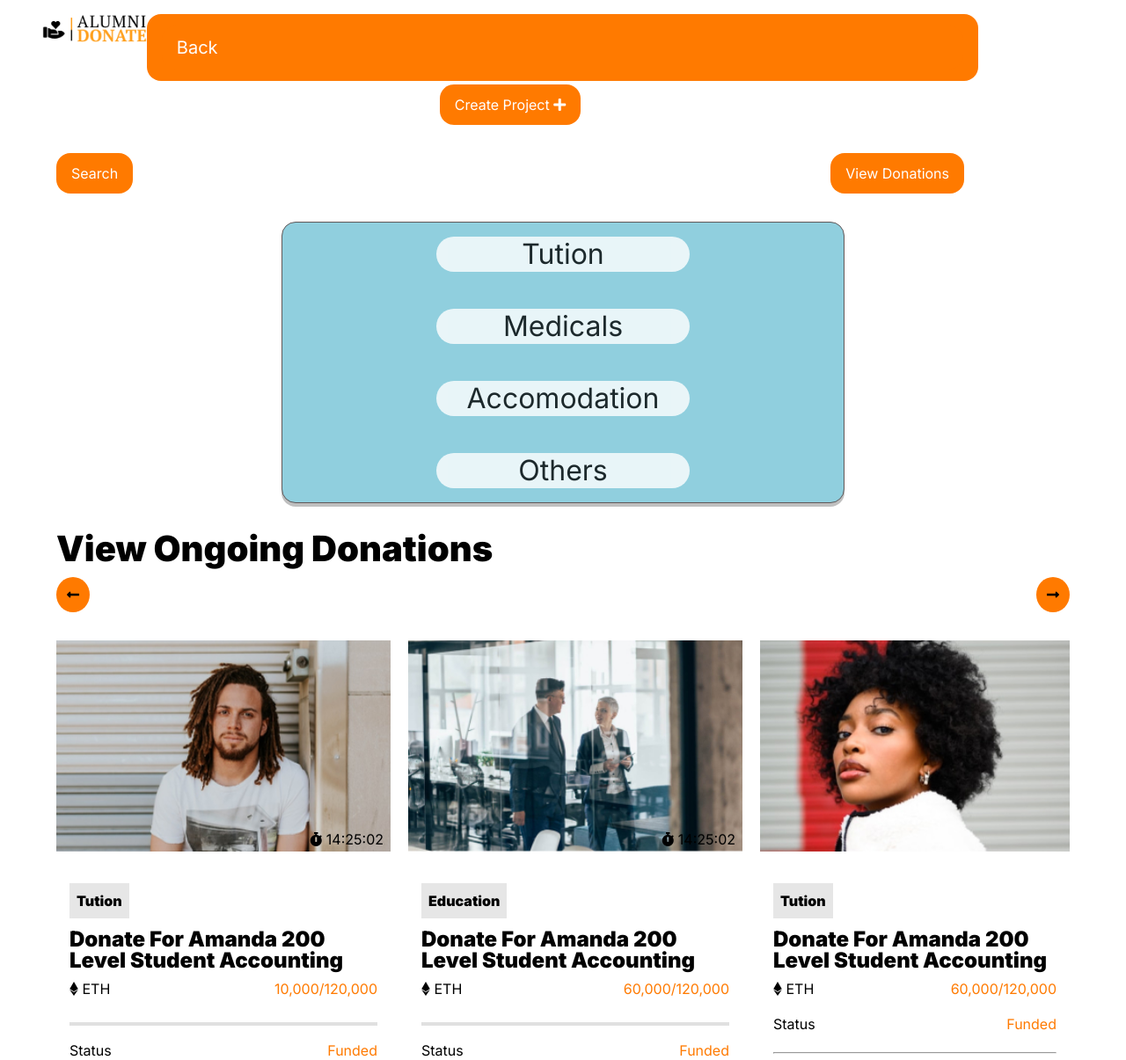
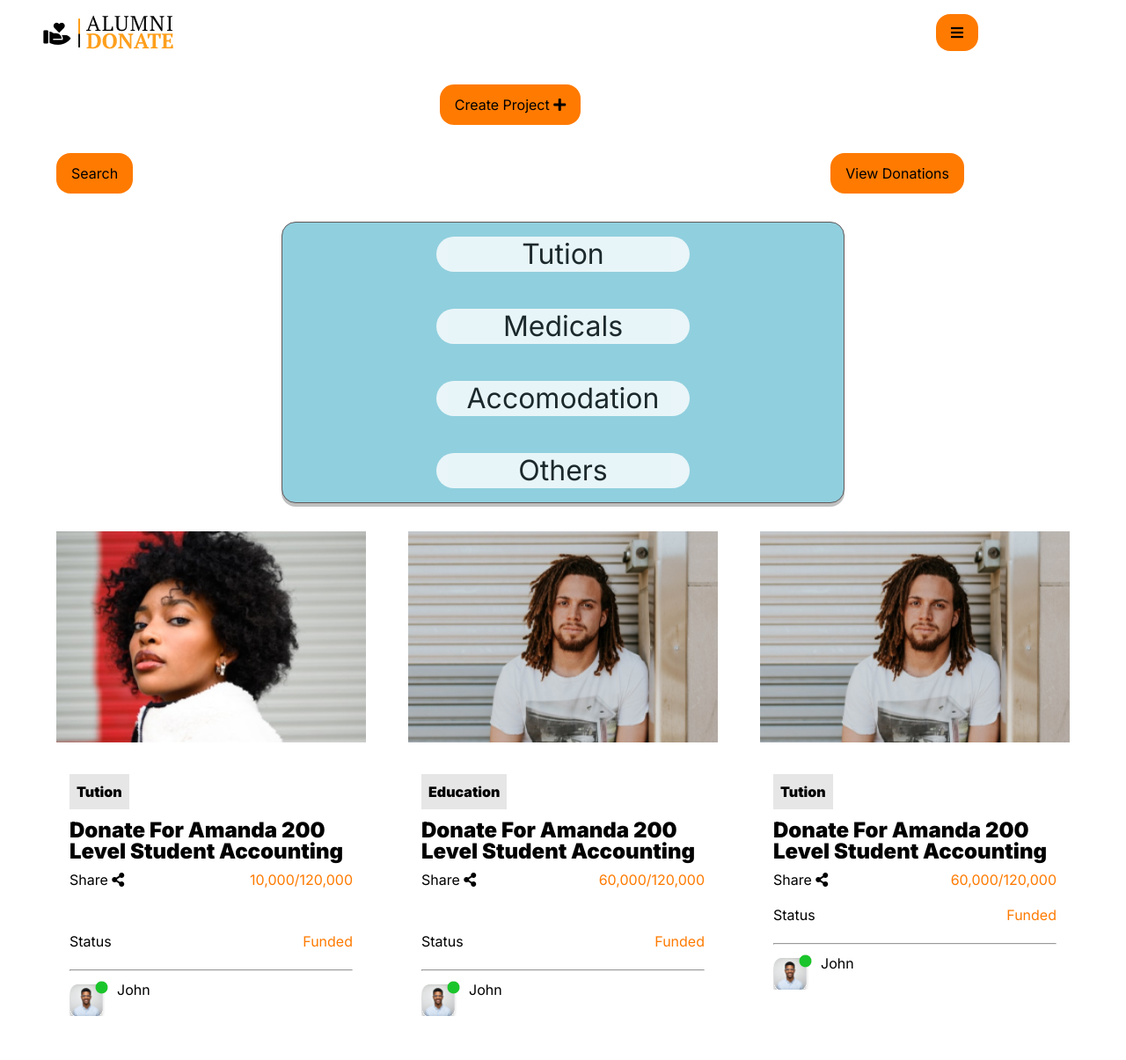
Before and after one commit to zuri-training/Team-Kuduw2-Alumni-Donate, a PHP site: page /pages/donationrequest.html in a window 1280 px wide. Shown: the top 1205 px of the page at 88% size. Run offline with PHP 8.4, Linux system fonts and the light colour scheme.

Commit message:
added a favi icon and made some corrrections

```diff
--- a/Front-end/assets/css/styles.css
+++ b/Front-end/assets/css/styles.css
@@ -89,7 +89,12 @@ a {
   box-shadow: var(--dark-shadow);
   z-index: 2;
 }
-
+.boxx:hover{
+  transform:scale(1.02);
+  background: #90cfde;
+  transition: var(--transition);
+  cursor: pointer;
+}
 .section-center {
   width: 90vw;
   margin: 0 auto;
@@ -160,11 +165,17 @@ a {
 }
 .go-home {
   background: var(--btn-color);
-  color: var(--white);
+  color: black;
   padding: 13px 17px;
   margin-right:5rem ;
   border-radius: 16px;
   text-transform: capitalize;
+  cursor: pointer;
+}
+.go-home:hover{
+  background: #90cfde;
+  transform: scale(1.02);
+  transition: var(--transition);
 }
 header {
   padding-top: 6rem;
@@ -226,7 +237,7 @@ form p {
   line-height: 29px;
 }
 input,
-button:not(.contact-center input,.contact-center){
+button{
   width: 200px;
   max-width: 678px;
   height: 53px;
@@ -244,10 +255,6 @@ button a {
   color: black;
 }
 
-form input[type="text"] {
-  font-size: 16px;
-  line-height: 19.36px;
-}
 .sign-up {
   display: grid;
   place-items: center;
@@ -309,8 +316,10 @@ footer ul li {
   display: grid;
   grid-template-columns: auto auto;
 }
-.footer-icon:hover {
-  color: var(--btn-color);
+
+
+.footer-icon:hover{
+  color: #ff7a00;
   transition: var(--transition);
 }
 footer ul li:hover a {
@@ -554,7 +563,7 @@ footer img {
     /* z-index:; */
 
 /* } */
-.progress-container {
+/* .progress-container {
   display: flex;
   justify-content: space-between;
   position: relative;
@@ -580,10 +589,10 @@ footer img {
   position: absolute;
   left: 0;
   height: 4px;
-  width: 0;
+  width:;
   z-index: -1;
   transition: 0.4s ease;
-}
+} */
 .extra {
   display: flex;
   justify-content: flex-start;
--- a/Front-end/pages/donationrequest.html
+++ b/Front-end/pages/donationrequest.html
@@ -5,7 +5,12 @@
     <meta name="viewport" content="width=device-width, initial-scale=1.0">
     <title>Donation-request</title>
     <link rel="stylesheet" href="../assets/css/styles.css">
-    <link rel="stylesheet" href="../fontawesome-free-5.12.1-web/css/all.css">
+    <link rel="stylesheet" href="../assets/fontawesome-free-5.12.1-web/css/all.css">
+    <link rel="apple-touch-icon" sizes="180x180" href="../assets/images/apple-touch-icon.png">
+    <link rel="icon" type="image/png" sizes="32x32" href="../assets/images/favicon-32x32.png">
+    <link rel="icon" type="image/png" sizes="16x16" href="../assets/images/favicon-16x16.png">
+    <link rel="manifest" href="../assets/images/site.webmanifest">
+
 </head>
 <body>
     <header class="section-center">
@@ -13,9 +18,18 @@
         <div class="img">
             <img src="../assets/images/logo-nav.png" alt="">
            </div>
-           <div class="btn go-home">
-          <a href="../pages/userdashboard.php" class="btn go-home">Back</a>
+           <div class="ul-nav">
+            <i class="fas fa-bars go-home toogle" id="nav-toogle"></i>
+            <ul class="hidden" id="ul">
+          <li class="btn"><a href="../pages/index.html#workings" >how it works</a></li>
+          <li class="btn"><a href="../pages/documentation.html">documentation</a></li>
+          <li class="btn"><a href="../pages/projects.html" >Fund request</a></li>
+          <li class="btn"><a href="./login.html">login</a></li>
+          <li class="btn"><a href="./signup.html">sign-up</a></li>
+            </ul>
+
            </div>
+
     </nav>
         <div class="create-project">
      <a href="../pages/createdonation.html" class="go-home">create project <span><i class="fas fa-plus"></i></span></a></div>
@@ -47,18 +61,13 @@
     </section>
 
     <section class="section-center donate-section">
-        <h2 id="view">view ongoing donations</h2>
-        <div class="container">
-            <div class="arrow">
-            <i class="i fas fa-long-arrow-alt-left" id="prev"></i></div>
-            <div class="arrow"><i class="fas fa-long-arrow-alt-right" id="next"></i></div>
-        </div>
+
       <div class="section-center featured-center">
             <!-- single donate -->
          <article class="donate-card" id="last-clone">
            <div class="donate-img-container">
-              <img src="../assets/images/Rectangle 32 (1).jpg" class="donate-img" alt="" />
-              <p class="donate-date"> <span><i class="fas fa-stopwatch"></i></span> 14:25:02</p>
+             <img src="../assets/images/Rectangle 32.jpg" class="donate-img" alt="" />
+
            </div>
            <!-- donate info -->
            <div class="donate-info">
@@ -70,8 +79,9 @@
              <div class="donate-footer">
                <p>
                  <span>
-                    <i class="fab fa-ethereum"></i>
-                    ETH
+                   Share
+                   <i class="fas fa-share-alt"></i>
+
                  </span>
                </p>
                <p class="span value">10,000/120,000</p>
@@ -86,7 +96,7 @@
              </div>
              <hr>
              <div class="extra">
-                <div class="image-container"><img src="../assets/images/Rectangle 29.svg" alt=""></div>
+               <div class="image-container"><img src="../assets/images/janedoe-pic2.png" alt=""></div>
 
               <p>John</p>
 
@@ -98,8 +108,8 @@
 
        <article class="donate-card">
          <div class="donate-img-container">
-            <img src="../assets/images/Image Container.jpg" class="donate-img" alt="" />
-            <p class="donate-date"> <span><i class="fas fa-stopwatch"></i></span> 14:25:02</p>
+           <img src="../assets/images/Rectangle 32 (1).jpg" class="donate-img" alt="" />
+
          </div>
          <!-- donate info -->
          <div class="donate-info">
@@ -111,8 +121,9 @@
            <div class="donate-footer">
              <p>
                <span>
-                  <i class="fab fa-ethereum"></i>
-                  ETH
+                   Share
+                 <i class="fas fa-share-alt"></i>
+
                </span>
              </p>
              <p class="span">60,000/120,000</p>
@@ -128,7 +139,7 @@
              </div>
              <hr>
              <div class="extra">
-                <div class="image-container"><img src="../assets/images/Rectangle 29.svg" alt=""></div>
+               <div class="image-container"><img src="../assets/images/janedoe-pic2.png" alt=""></div>
 
               <p>John</p>
 
@@ -139,7 +150,7 @@
         <!-- single donate -->
         <article class="donate-card">
            <div class="donate-img-container">
-              <img src="../assets/images/Rectangle 32.jpg" class="donate-img" alt="" />
+             <img src="../assets/images/Rectangle 32 (1).jpg" class="donate-img" alt="" />
 
            </div>
            <!-- donate info -->
@@ -152,8 +163,9 @@
              <div class="donate-footer">
                <p>
                  <span>
-                    <i class="fab fa-ethereum"></i>
-                    ETH
+                   Share
+                   <i class="fas fa-share-alt"></i>
+
                  </span>
                </p>
                <p class="span">60,000/120,000</p>
@@ -168,7 +180,7 @@
              </div>
              <hr>
              <div class="extra">
-                <div class="image-container"><img src="./Rectangle 29.svg" alt=""></div>
+               <div class="image-container"><img src="../assets/images/janedoe-pic2.png" alt=""></div>
 
               <p>John</p>
 
@@ -180,8 +192,8 @@
          <!-- single donate -->
          <article class="donate-card">
            <div class="donate-img-container">
-              <img src="../assets/images/Rectangle 32 (1).jpg" class="donate-img" alt="" />
-              <p class="donate-date"> <span><i class="fas fa-stopwatch"></i></span> 14:25:02</p>
+             <img src="../assets/images/Image Container.jpg" class="donate-img" alt="" />
+
            </div>
            <!-- donate info -->
            <div class="donate-info">
@@ -193,8 +205,9 @@
              <div class="donate-footer">
                <p>
                  <span>
-                    <i class="fab fa-ethereum"></i>
-                    ETH
+                   Share
+                   <i class="fas fa-share-alt"></i>
+
                  </span>
                </p>
                <p class="span">30,000/120,000</p>
@@ -208,7 +221,7 @@
              </div>
              <hr>
              <div class="extra">
-                <div class="image-container"><img src="../assets/images/Rectangle 29.svg" alt=""></div>
+               <div class="image-container"><img src="../assets/images/janedoe-pic2.png" alt=""></div>
 
               <p>John</p>
 
@@ -221,7 +234,7 @@
          <article class="donate-card">
            <div class="donate-img-container">
              <img src="../assets/images/Rectangle 32 (1).jpg" class="donate-img" alt="" />
-              <p class="donate-date"> <span><i class="fas fa-stopwatch"></i></span> 14:25:02</p>
+
            </div>
            <!-- donate info -->
            <div class="donate-info">
@@ -233,8 +246,9 @@
              <div class="donate-footer">
                <p>
                  <span>
-                    <i class="fab fa-ethereum"></i>
-                    ETH
+                   Share
+                   <i class="fas fa-share-alt"></i>
+
                  </span>
                </p>
                <p class="span value">110,000/110,000</p>
@@ -248,7 +262,7 @@
              </div>
              <hr>
              <div class="extra">
-                <div class="image-container"><img src="../assets/images/Rectangle 29.svg" alt=""></div>
+               <div class="image-container"><img src="../assets/images/janedoe-pic2.png" alt=""></div>
 
               <p>John</p>
 
@@ -258,7 +272,7 @@
          </article>
          <article class="donate-card" id="first-clone">
            <div class="donate-img-container">
-              <img src="../assets/images/Image Container.jpg" class="donate-img" alt="" />
+             <img src="../assets/images/Rectangle 32.jpg" class="donate-img" alt="" />
              <p class="donate-date"> <span><i class="fas fa-stopwatch"></i></span> 14:25:02</p>
            </div>
            <!-- donate info -->
@@ -271,8 +285,8 @@
              <div class="donate-footer">
                <p>
                  <span>
-                    <i class="fab fa-ethereum"></i>
-                    ETH
+                   Share
+                   <i class="fas fa-share-alt"></i>
                  </span>
                </p>
                <p class="span value">60,000/200,000</p>
@@ -286,7 +300,7 @@
                </div>
                <hr>
                <div class="extra">
-                  <div class="image-container"><img src="../assets/images/Rectangle 29.svg" alt=""></div>
+                 <div class="image-container"><img src="../assets/images/janedoe-pic2.png" alt=""></div>
 
                 <p>John</p>
 
@@ -294,9 +308,6 @@
            </div>
          </article>
          <!-- end of single donate -->
-
-
-
         </section>
 
 
@@ -304,57 +315,55 @@
     <footer>
       <section class="section-center">
       <div class="img-container">
-            <img src="../assets/images/Logo.svg" alt="">
+          <img src="./Logo.svg" alt="">
       </div>
       <section class="footer-flex">
           <article>
               <h3>company</h3>
               <ul>
-                  <li><a href="../pages/documentation.html"> about us</a></li>
-                  <li><a href="#"> get in touch</a></li>
-                  <li><a href="#"> terms of services</a></li>
-                  <li><a href="#"> privacy policy</a></li>
+                  <li><a href="">about us</a> </li>
+                  <li> <a href=""> get in touch</a></li>
+                  <li><a href="">terms of services</a> </li>
+                  <li><a href="">privacy policy</a> </li>
               </ul>
           </article>
           <article>
               <h3>resources</h3>
               <ul>
-                  <li><a href="../pages/index.html#workings">how it works</a></li>
-                  <li><a href="#">white paper</a></li>
+                  <li><a href="">how it works</a></li>
+                  <li><a href="">white paper</a></li>
 
               </ul>
           </article>
           <article>
               <h3>Quick Links</h3>
               <ul>
-                  <li><a href="../pages/index.html">home</a></li>
-                  <li><a href="#">Campaigns</a></li>
-                  <li><a href="#">FAQs</a></li>
+                  <li><a href="">home</a></li>
+                  <li><a href="">Campaigns</a></li>
+                  <li><a href="">FAQs</a></li>
               </ul>
           </article>
           <article>
               <h3>community</h3>
               <ul class="grid">
                   <li> <a href="https://www.twitter.com" target="_blank" class="footer-icon">
-                      <img src="../assets/logo/twitter logo.png" alt="">
+                      <i class="fab fa-facebook"></i>
                     </a></li>
-                    <li> <a href="https://www.facebook.com" target="_blank" class="footer-icon">
-                      <img src="../assets/logo/facebook logo.png" alt="">
+                    <li> <a href="https://www.twitter.com" target="_blank" class="footer-icon">
+                      <i class="fab fa-twitter"></i>
                     </a></li>
-                    <li> <a href="https://www.instagram.com" target="_blank" class="footer-icon">
-                      <img src="../assets/logo/ig logo.png" alt="">
+                    <li> <a href="https://www.twitter.com" target="_blank" class="footer-icon">
+                      <i class="fab fa-instagram"></i>
                     </a></li>
-                    <li> <a href="https://www.linkedin.com" target="_blank" class="footer-icon">
-                      <img src="../assets/logo/linkedin logo.png" alt="">
+                    <li> <a href="https://www.twitter.com" target="_blank" class="footer-icon">
+                      <i class="fab fa-linkedin"></i>
                     </a></li>
               </ul>
           </article>
 
   </section>
-      <hr>
   </section>
-
    </footer>
-     <script src="./app.js"></script>
+     <script src="../assets/js/signin.js"></script>
 </body>
 </html>
--- a/Front-end/pages/usernotification.html
+++ b/Front-end/pages/usernotification.html
@@ -9,6 +9,10 @@
     <link rel="preconnect" href="https://fonts.gstatic.com" crossorigin>
     <link href="https://fonts.googleapis.com/css2?family=Inter&display=swap" rel="stylesheet">
     <title>Notifications</title>
+    <link rel="apple-touch-icon" sizes="180x180" href="../assets/images/apple-touch-icon.png">
+    <link rel="icon" type="image/png" sizes="32x32" href="../assets/images/favicon-32x32.png">
+    <link rel="icon" type="image/png" sizes="16x16" href="../assets/images/favicon-16x16.png">
+    <link rel="manifest" href="../assets/images/site.webmanifest">
 </head>
 <body>
     <main class="main-container">
```
Also changed, not shown: Front-end/pages/createdonation.html (+95 -5 lines), Front-end/pages/documentation.html (+24 -7 lines), Front-end/pages/login.html (+26 -20 lines), Front-end/pages/projects.html (+6 -2 lines), Front-end/pages/resetpassword.html (+22 -12 lines), Front-end/pages/signup.html (+6 -2 lines), Front-end/assets/images/android-chrome-192x192.png (added), Front-end/assets/images/android-chrome-512x512.png (added), Front-end/assets/images/apple-touch-icon.png (added), Front-end/assets/images/favicon-16x16.png (added), Front-end/assets/images/favicon-32x32.png (added), Front-end/assets/images/favicon.ico (added), Front-end/assets/images/site.webmanifest (added), site.webmanifest (added), 2 other files. Lines whose indentation alone changed are shown as unchanged.
